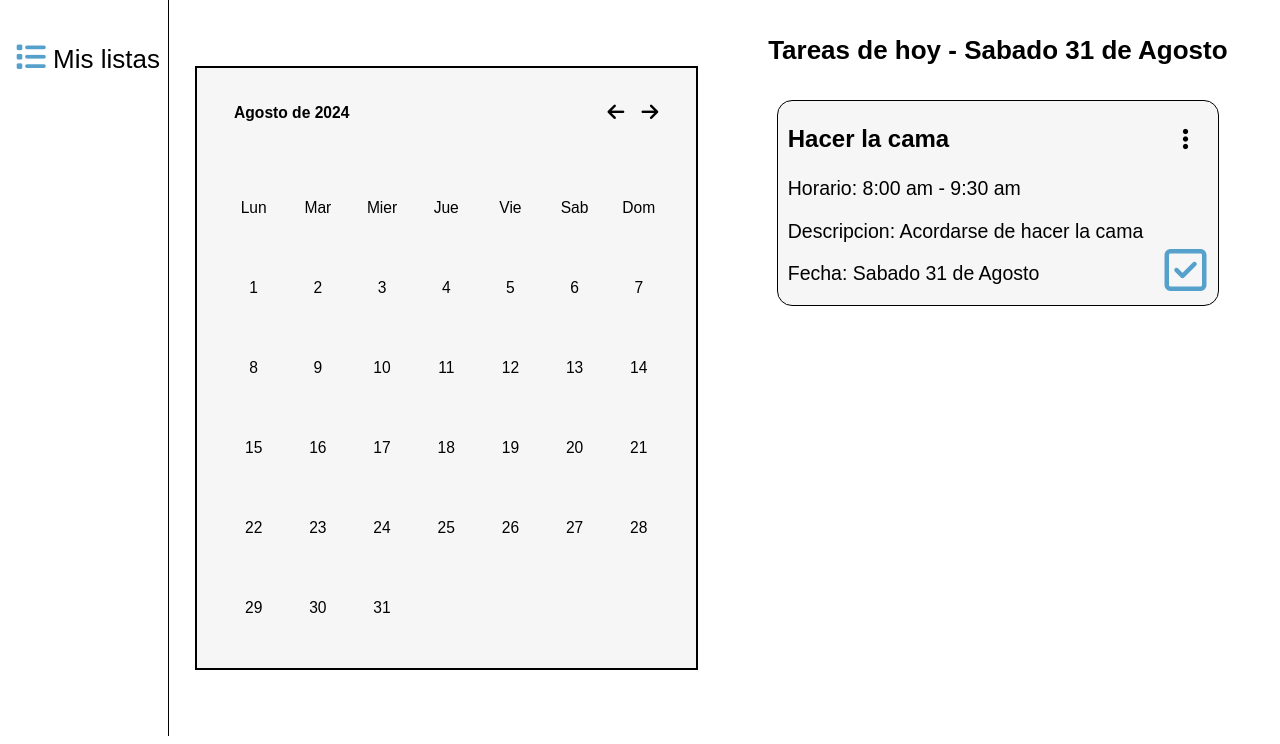
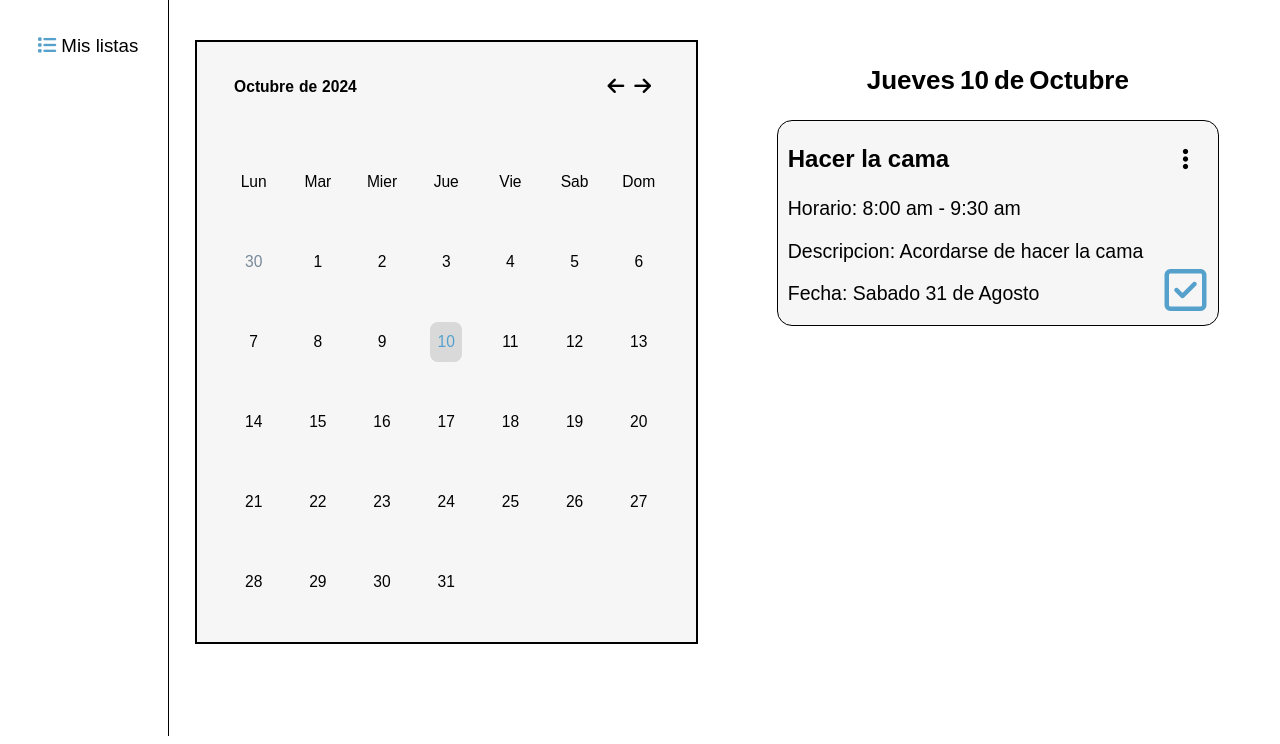
Before and after one commit to JuanManuelSo/ProyectoFinal, a Python web app: template Templates/calendar.html in a window 1280 px wide. Shown: the part 89-833 px from the top of the page. Run offline with Jinja, Linux system fonts and the light colour scheme; the template is opened without the code that fills it, so the values that code supplies are empty; some libraries are stand-ins or nearby versions.

Commit message:
ActualizacionCalendar-calendario

```diff
--- a/Styles/calendar.css
+++ b/Styles/calendar.css
@@ -42,7 +42,6 @@
 }
 
 .register i{
-
     border-radius:1vh;
     font-size: 30px;
     text-align: center;
@@ -69,17 +68,18 @@
     max-width: 275px;
     min-width: 157px;
     width: 14.3vw;
-    height: 100vh;
     border-right: solid 0.25px;
     height: 92vh;
 }
 
 aside a{
+    display: flex;
+    text-align: center;
     text-decoration: none;
     color: black;
-    width: 100%;
-    display: flex;
+    width: 80%;
     justify-content: center;
+    font-size: 0.9vw;
 }
 
 aside a:first-child{
@@ -94,7 +94,6 @@
 
 aside i{
     color: #56A1CC;
-    font-size: 30px;
 }
 
 .contenedor-padre{
@@ -108,7 +107,7 @@
     background-color: #F6F6F6;
     width: 39vw;
     height: 75vh;
-    margin-top: auto;
+    margin-top: 5vh;
     margin-bottom: auto;
     display: flex;
     flex-direction: column;
@@ -129,17 +128,22 @@
 
 .flechas{
     display: flex;
-    justify-content: space-between;
+    gap: 10px;
     width: 12%;
     font-size: 2em;
 }
 
-.flechas a{
-    text-decoration: none;
-    color: black;
+button {
+    background: none;
+    border: none;
+    color: inherit;
+    font: inherit;
+    cursor: pointer;
+    padding: 0;
+    outline: inherit;
 }
 
-.flechas a:hover{
+.flechas button:hover{
     color: #56A1CC;
     transition: 150ms;
 }
@@ -167,11 +171,35 @@
     transition: 250ms;
 }
 
+.dia-actual{
+    background-color: #D9D9D9;
+    color: #56A1CC;
+    border-radius: 8px;
+}
+
+.dia-actual:hover{
+    color: #D9D9D9;
+    background-color: #56A1CC;
+}
+
+.completa-semana{
+    color: lightslategray;
+}
+
 .tareas-diarias{
     width: 45%;
     display: flex;
     flex-direction: column;
     align-items: center;
+    margin-top: 5vh;
+}
+
+.fecha-tarea{
+    display: flex;
+    align-items: center;
+    height: 10vh;
+    column-gap: 5px;
+    padding-top: 0px;
 }
 
 .tarea-pendiente{
@@ -219,6 +247,11 @@
     color: rgb(20, 126, 201);
     cursor: pointer;
     transition: 250ms;
+}
+
+.fecha{
+    display: flex;
+    gap: 5px;
 }
 
 @media (max-width: 1100px) {
--- a/Templates/calendar.html
+++ b/Templates/calendar.html
@@ -21,9 +21,13 @@
         <div class="contenedor-padre">
             <div class="calenedar">
                 <div class="arriba">
-                    <h4 class="fecha">Agosto de 2024</h4>
+                    <div class="fecha">
+                        <h4 id="mes-calendario">Agosto</h4>
+                        <h4>de</h4>
+                        <h4 id="anio">2024</h4>
+                    </div>
                     <div class="flechas">
-                        <a href=""><i class="fa-solid fa-arrow-left"></i></a><a href=""><i class="fa-solid fa-arrow-right"></i></a>
+                        <button href="" id="flecha-izq-calendar"><i class="fa-solid fa-arrow-left"></i></button><button href="" id="flecha-der-calendar"><i class="fa-solid fa-arrow-right"></i></button>
                     </div>
                 </div>
                 <div class="dias">
@@ -34,41 +38,16 @@
                     <p class="semana">Vie</p>
                     <p class="semana">Sab</p>
                     <p class="semana">Dom</p>
-                    <p class="dia">1</p>
-                    <p class="dia">2</p>
-                    <p class="dia">3</p>
-                    <p class="dia">4</p>
-                    <p class="dia">5</p>
-                    <p class="dia">6</p>
-                    <p class="dia">7</p>
-                    <p class="dia">8</p>
-                    <p class="dia">9</p>
-                    <p class="dia">10</p>
-                    <p class="dia">11</p>
-                    <p class="dia">12</p>
-                    <p class="dia">13</p>
-                    <p class="dia">14</p>
-                    <p class="dia">15</p>
-                    <p class="dia">16</p>
-                    <p class="dia">17</p>
-                    <p class="dia">18</p>
-                    <p class="dia">19</p>
-                    <p class="dia">20</p>
-                    <p class="dia">21</p>
-                    <p class="dia">22</p>
-                    <p class="dia">23</p>
-                    <p class="dia">24</p>
-                    <p class="dia">25</p>
-                    <p class="dia">26</p>
-                    <p class="dia">27</p>
-                    <p class="dia">28</p>
-                    <p class="dia">29</p>
-                    <p class="dia">30</p>
-                    <p class="dia">31</p>
+                    <!-- Aca se van a ir agregando los dias usando js -->
                 </div>
             </div>
             <div class="tareas-diarias">
-                <h4>Tareas de hoy - Sabado 31 de Agosto</h4>
+                <div class="fecha-tarea">
+                    <h4 id="dia-tareas">Sabado</h4>
+                    <h4 id="diaNro-tareas">31</h4>
+                    <h4>de</h4>
+                    <h4 id="mes-tareas">Agosto</h4>
+                </div>
                 <div class="tarea-pendiente">
                     <div class="contenido">
                         <p>Hacer la cama</p>
@@ -83,6 +62,7 @@
                 </div>
             </div>
         </div>
+        <script src="../js/calendar.js"></script>
     </main>
 </body>
 </html>
--- /dev/null
+++ b/js/calendar.js
@@ -0,0 +1,118 @@
+const meses = ['Enero', 'Febrero', 'Marzo', 'Abril', 'Mayo', 'Junio', 'Julio', 'Agosto', 'Septiembre', 'Octubre', 'Noviembre', 'Diciembre'];
+const dias = ['Lunes', 'Martes', 'Miércoles', 'Jueves', 'Viernes', 'Sábado', 'Domingo'];
+
+const fechaActual = new Date();
+console.log (fechaActual);
+let diaActual = fechaActual.getDate();
+let mesActual = fechaActual.getMonth();
+let anioActual = fechaActual.getFullYear();
+let mes = document.getElementById('mes-calendario');
+mes.innerText = meses[mesActual];
+let divDias = document.getElementsByClassName('dias')[0];
+document.getElementById('mes-tareas').innerText = meses[fechaActual.getMonth()];
+document.getElementById('dia-tareas').innerText = dias[fechaActual.getDay()-1];
+document.getElementById('diaNro-tareas').innerText = fechaActual.getDate();
+
+
+
+function cambioMes(direccion) {
+    // Logica para que el mesActual y anioActual se vayan actualizando a medida que pasa los meses del calenedario
+    if (direccion == 'izq') {
+        if (mesActual == 0) {
+            mes.innerText = meses[11];
+            mesActual = 11;
+            anio.innerText = anioActual-1;
+            anioActual = anioActual-1;
+            escribirDias(mesActual, anioActual);
+        } else {
+            mes.innerText = meses[mesActual - 1];
+            mesActual = mesActual - 1;
+            escribirDias(mesActual, anioActual);
+        }
+    } else if (direccion == 'der') {
+        if (mesActual == 11) {
+            mes.innerText = meses[0];
+            mesActual = 0;
+            anio.innerText = anioActual+1;
+            anioActual = anioActual+1;
+            escribirDias(mesActual, anioActual);
+        } else {
+            mes.innerText = meses[mesActual + 1];
+            mesActual = mesActual + 1;
+            escribirDias(mesActual, anioActual);
+        }
+    }
+}
+
+function cantidadDias(mes, anio){
+    // Meses de 31 dias = Enero, Marzo, Mayo, Julio, Agosto, Octubre, Diciembre
+    if(mes == 0 || mes == 2 || mes == 4 || mes == 6 || mes == 7 || mes == 9 || mes == 11){
+        return 31;
+    // Meses de 30 dias = Abril, Junio, Septiembre, Noviembre
+    } else if(mes == 3 || mes == 5 || mes == 8 || mes == 10){
+        return 30;
+    // Caso especial: Para Febrero necesitamos saber si es año biciesto
+    } else{
+        if(anio%4 == 0 && anio%100 != 0){
+            return 29;
+        } else if(anio%100 == 0 && anio%400 == 0){
+            return 29;
+        } else{
+            return 28;
+        }
+    }
+}
+
+function escribirDias(mes, anio){
+    let dias = cantidadDias(mes, anio);
+    console.log(mes);
+    console.log(dias);
+
+    // Elimina los dias del mes anterior para poder escribir los nuevos
+    let eliminarDia = divDias.getElementsByClassName('dia');
+    while(eliminarDia.length > 0){
+        eliminarDia[0].remove();
+    }
+
+    // Verifica que dia comienza el mes
+    let diaInicio = new Date(anio, mes, 1).getDay();
+    console.log("diaInicio: ", diaInicio);
+    // Ajuste para el calendario hispano (Lunes = 0, ..., Domingo = 6)
+    if(diaInicio == 0){
+        diaInicio = 6;
+    } else{
+        diaInicio = diaInicio - 1;
+    }
+    console.log("diaInicio: ", diaInicio);
+
+    // Añadir los días del mes anterior que completan la primera semana
+    let mesAnterior = mes - 1;
+    let anioAnterior = anio;
+    if(mesAnterior < 0){
+        mesAnterior = 11;
+        anioAnterior = anio - 1;
+    }
+    let diasMesAnterior = cantidadDias(mesAnterior, anioAnterior);
+    for (let k = diasMesAnterior - diaInicio; k < diasMesAnterior; k++) {
+        let nuevaSalida = document.createElement('p');
+        nuevaSalida.classList.add('dia', 'completa-semana');
+        nuevaSalida.innerText = k+1;
+        divDias.appendChild(nuevaSalida);
+    }
+
+    // Escribe los dias
+    for(let i = 0; i < dias; i++) {
+        let nuevaSalida = document.createElement('p');
+        nuevaSalida.innerText = i+1;
+        if(i+1 == diaActual && mesActual == fechaActual.getMonth()){
+            nuevaSalida.classList.add('dia', 'dia-actual');
+        } else{
+            nuevaSalida.classList.add('dia');
+        }
+        divDias.appendChild(nuevaSalida);
+    }
+}
+
+escribirDias(mesActual, anioActual);
+document.getElementById('flecha-izq-calendar').onclick = function() { cambioMes('izq'); };
+document.getElementById('flecha-der-calendar').onclick = function() { cambioMes('der'); };
```
